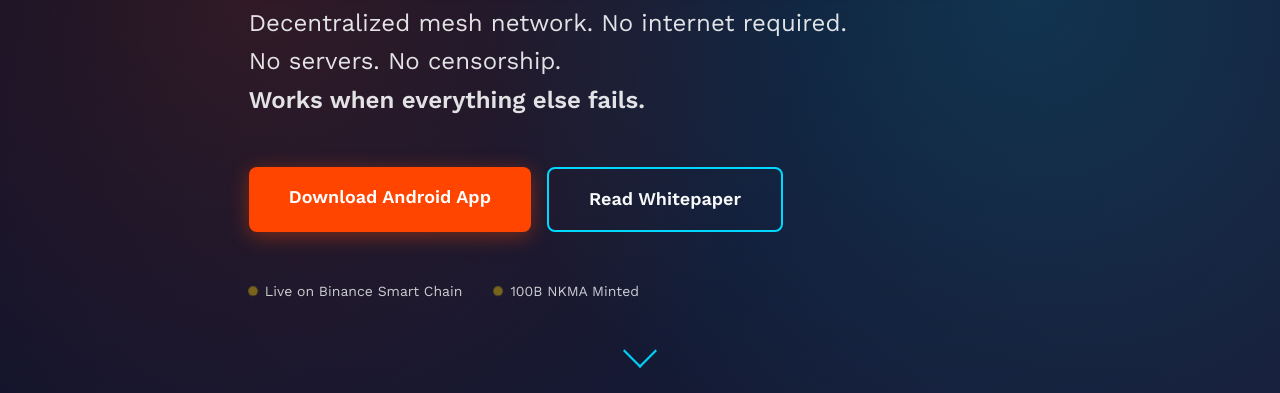
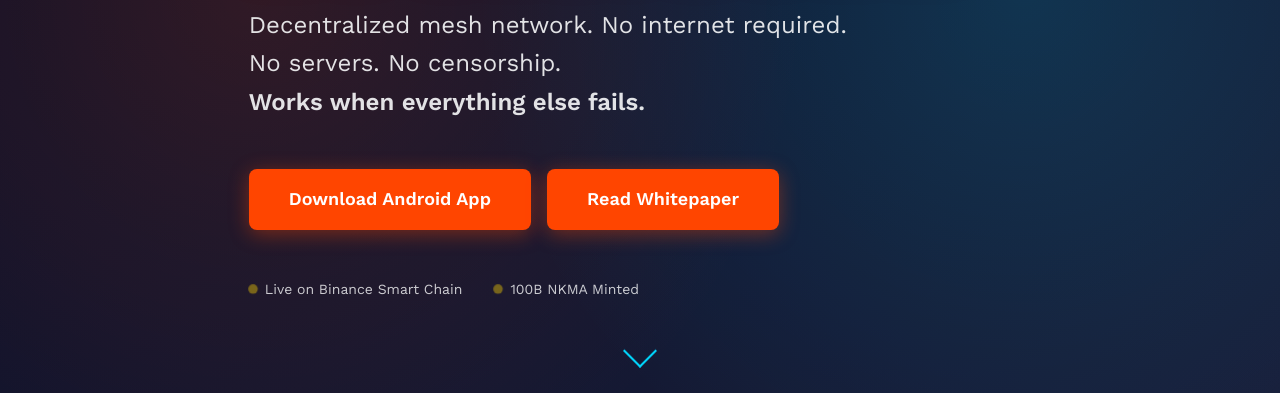
Before and after one commit to nakamamesh/nakamamesh.github.io, a plain HTML site: page index.html in a window 1280 px wide. Shown: the part 407-800 px from the top of the page. Drawn offline with nearby package versions, Linux system fonts and the light colour scheme.

Commit message:
Update index.html

```diff
--- a/index.html
+++ b/index.html
@@ -28,7 +28,7 @@
                 </p>
                 <div class="hero-cta">
                     <a href="#download" class="btn btn-primary">Download Android App</a>
-                    <a href="#whitepaper" class="btn btn-secondary">Read Whitepaper</a>
+                    <a href="whitepaper.html" class="btn btn-primary">Read Whitepaper</a>
                 </div>
                 <div class="hero-status">
                     <div class="status-badge">
```
